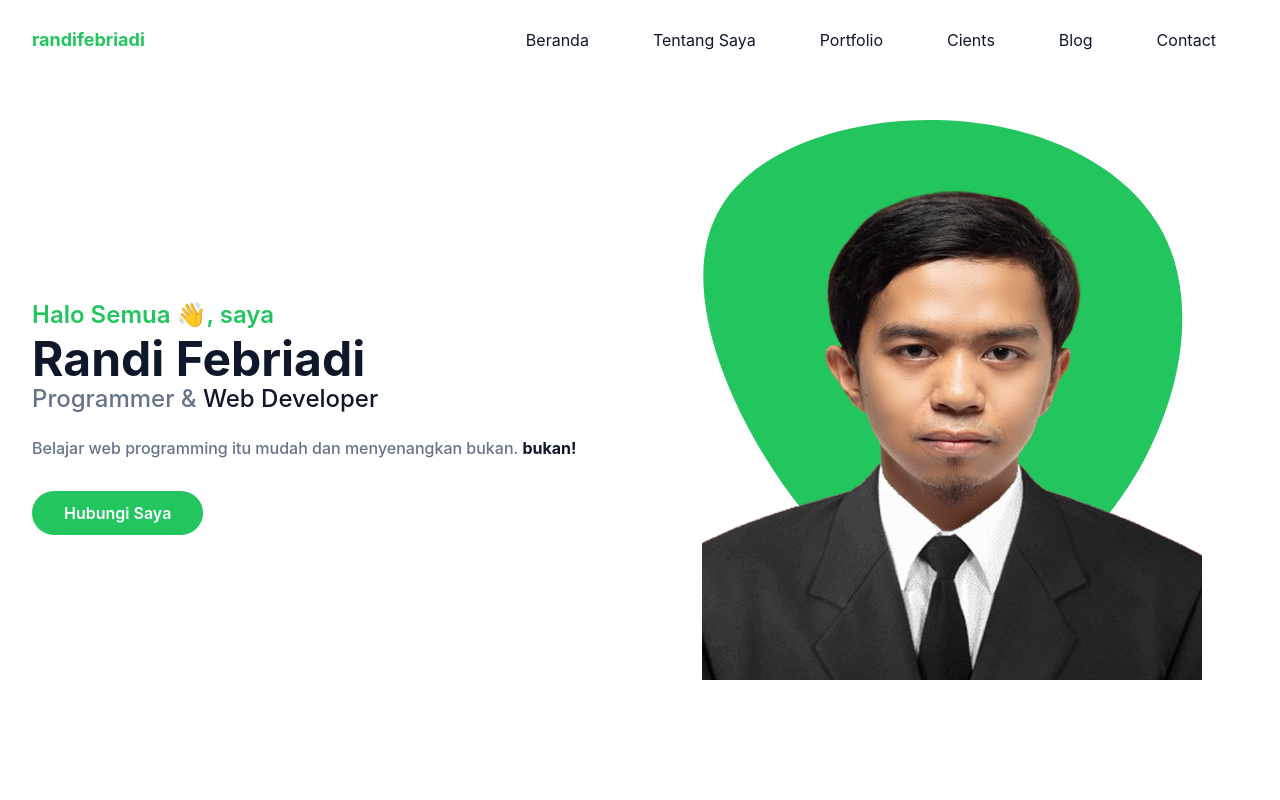
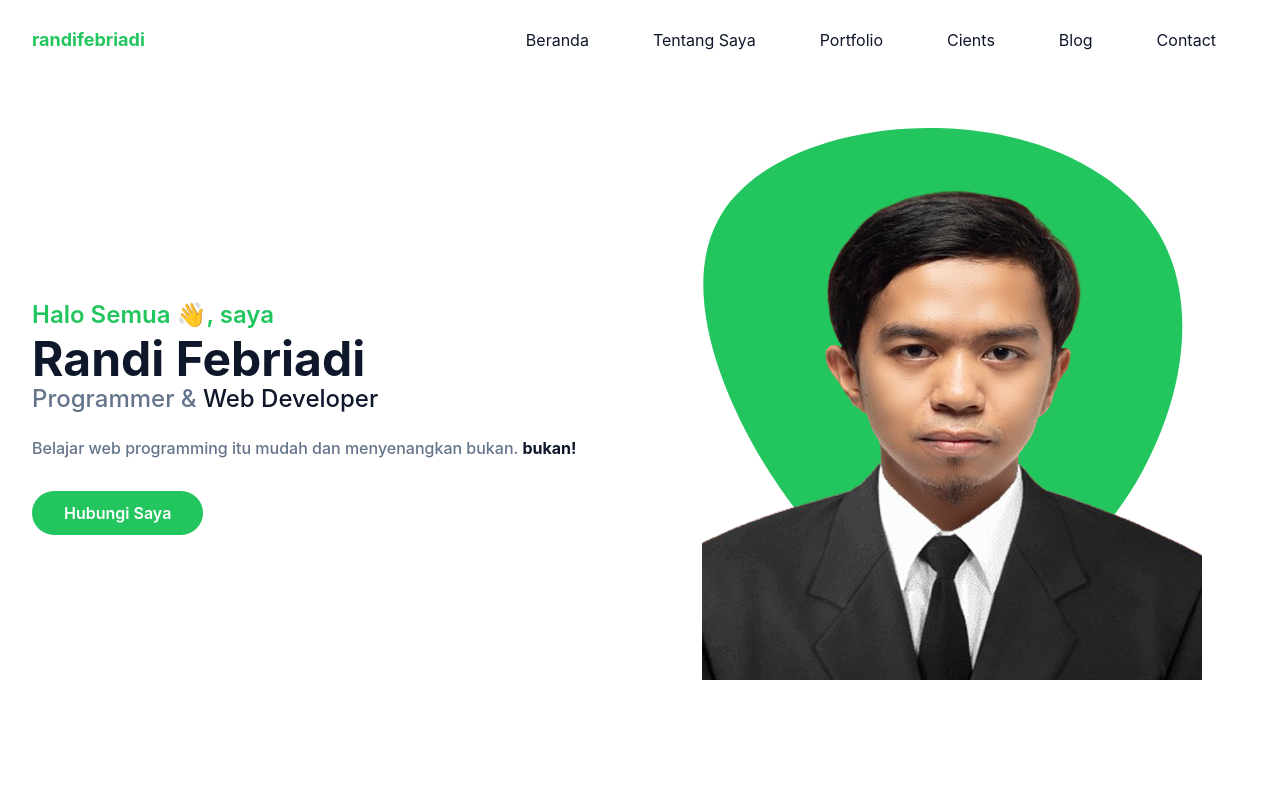
Before and after one commit to randi089/portfolio-tailwind-css, a website: page index.html in a window 1280 px wide. Shown: the top 800 px of the page. Drawn offline with Linux system fonts and the light colour scheme.

Commit message:
edit dikit

```diff
--- a/index.html
+++ b/index.html
@@ -60,10 +60,10 @@
 
             <a href="#" class="text-base font-semibold text-white bg-primary py-3 px-8 rounded-full hover:shadow-lg hover:opacity-80 transition duration-300 ease-in-out">Hubungi Saya</a>
           </div>
-          <div class="w-full self-end px-4 lg:w-1/2">
-            <div class="relative mt-10 lg:mt-9 lg:right-0">
+          <div class="w-full mt-10 lg:mt-9 self-end px-4 lg:w-1/2">
+            <div class="relative lg:right-0">
               <img src="img/randi.png" alt="Randi Febriadi" class="max-w-full mx-auto" />
-              <span class="absolute bottom-32 -z-10 left-1/2 -translate-x-1/2 md:scale-125">
+              <span class="absolute -top-5 -z-10 left-1/2 -translate-x-1/2 md:scale-125">
                 <svg width="400" height="400" viewBox="0 0 200 200" xmlns="http://www.w3.org/2000/svg">
                   <path
                     fill="#22c55e"
```
Also changed, not shown: css/style.css.
